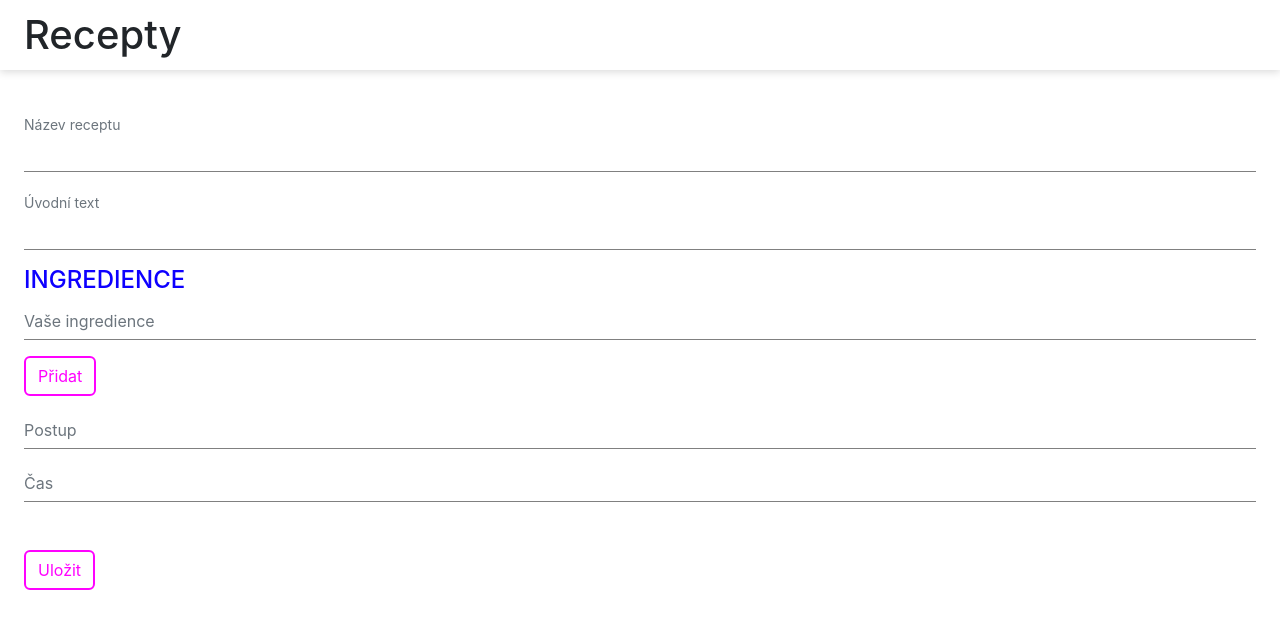
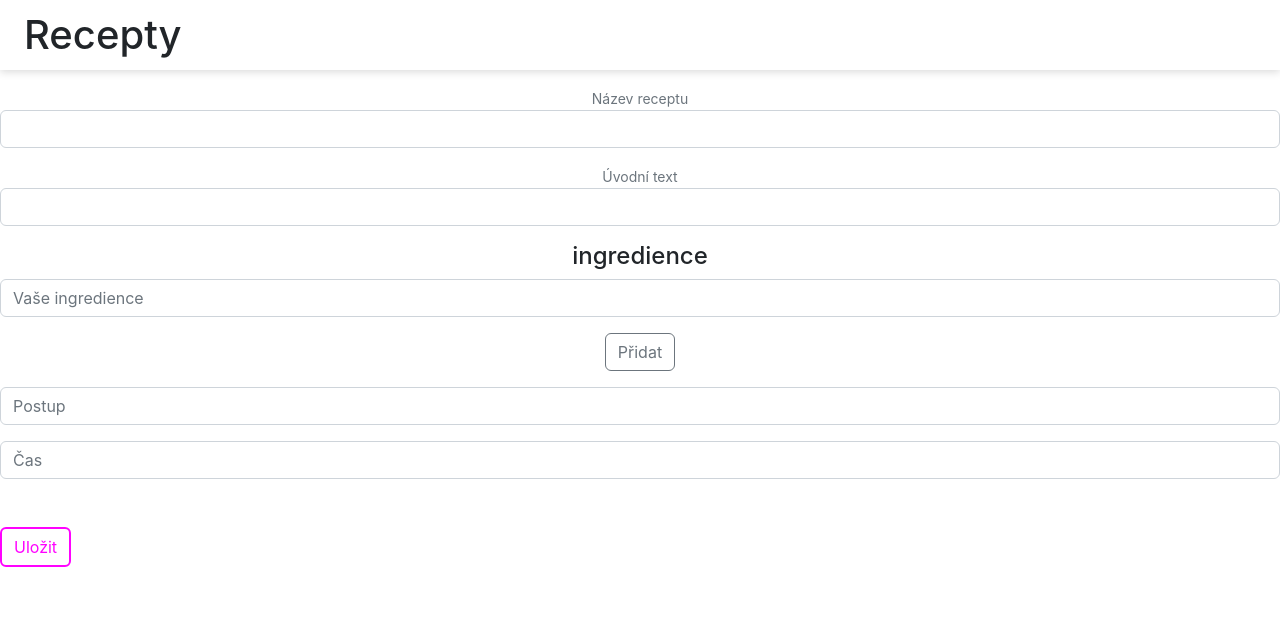
Before and after one commit to petrKavulok/my-cookbook, a React (Create React App) app: page /new-recipe in a window 1280 px wide. Shown: the top 628 px of the page. Built offline with nearby package versions, Linux system fonts and the light colour scheme; some icons are missing.

Commit message:
classnames renamed to snakecase

```diff
--- a/src/detail/RecipeCreateContainer.js
+++ b/src/detail/RecipeCreateContainer.js
@@ -1,7 +1,6 @@
 import React, { useEffect } from 'react';
 import { useForm, useFieldArray, Controller } from 'react-hook-form';
 import { Form, FormGroup, Input, FormText, Button, InputGroup } from 'reactstrap';
-import './recipe.scss';
 
 const RecipeCreateContainer = () => {
 
@@ -17,8 +16,8 @@ useEffect(() => {
   }, [remove])
 
 return (
-	<Form className='create-recipe-form' onSubmit={handleSubmit((data) => console.log('yooo: ', data))}>
-		<div className='input-set mt-3'>
+	<Form className='create_recipe_form' onSubmit={handleSubmit((data) => console.log('yooo: ', data))}>
+		<div className='input_set mt-3'>
 			<FormText>Název receptu</FormText>
 			<Input
 				type="text"
@@ -28,10 +27,10 @@ return (
 					emptyInput: value => (value && value.toString().length !== 0) || 'No name recepty jsou no-go'
 				}})}
 			/>
-			{errors['recipe-title'] && <span className='input-error'>{errors['recipe-title'].message}</span>}
+			{errors['recipe-title'] && <span className='input_error'>{errors['recipe-title'].message}</span>}
 		</div>
 
-		<div className='input-set mt-3'>
+		<div className='input_set mt-3'>
 			<FormText>Úvodní text</FormText>
 			<Input
 				type="text"
@@ -40,7 +39,7 @@ return (
 				{...register('description')}
 			/>
 		</div>
-		<h4 className='create-ingredients mt-3'>ingredience</h4>
+		<h4 className='create_ingredients mt-3'>ingredience</h4>
 		<FormGroup className='ingredients'>
 			<InputGroup>
 				<Input
@@ -53,7 +52,7 @@ return (
 			</InputGroup>
 			{fields && fields.map((item, idx) => {
 				return (
-						<InputGroup key={item.id} className='ingredient-item'>
+						<InputGroup key={item.id} className='ingredient_item'>
 							<Controller
 								render={({ field }) => <Input placeholder='Vaše ingredience' {...field} />}
 								name={`ingredients.${idx}.ingredient`}
@@ -74,14 +73,14 @@ return (
 			<Button
 				outline
 				// size="sm"
-				className='append-button mt-3'
+				className='append_button mt-3'
 				onClick={() => append({ingredient: ''})}
 			>
 				<span className="cil-plus" />Přidat
 			</Button>
 		</FormGroup>
 
-		<div className=' mt-3'>
+		<div className='mt-3'>
 			<Input
 				type="text"
 				id="how-to"
@@ -90,7 +89,7 @@ return (
 				{...register('how-to')}
 			/>
 		</div>
-		<div className='input-set mt-3'>
+		<div className='input_set mt-3'>
 			<Input
 				type="number"
 				id="duration"
```
